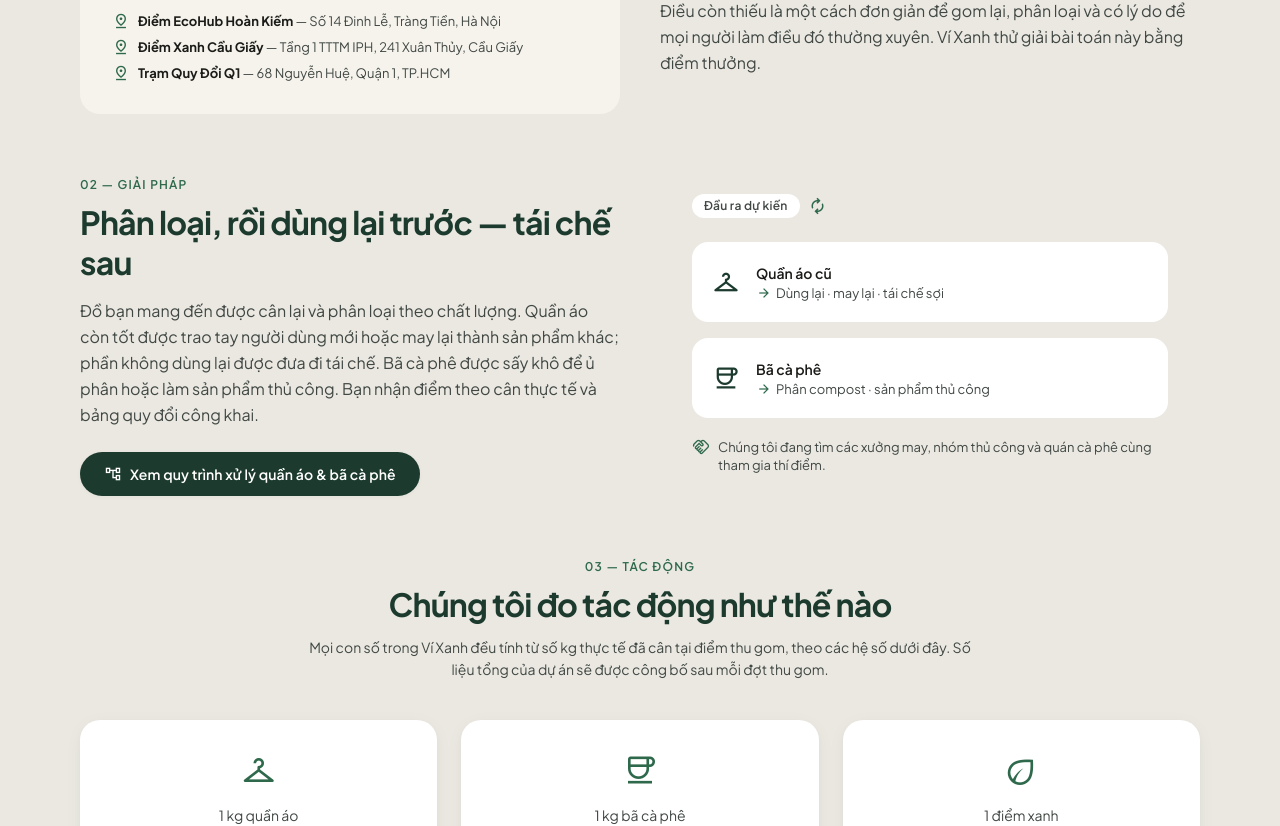
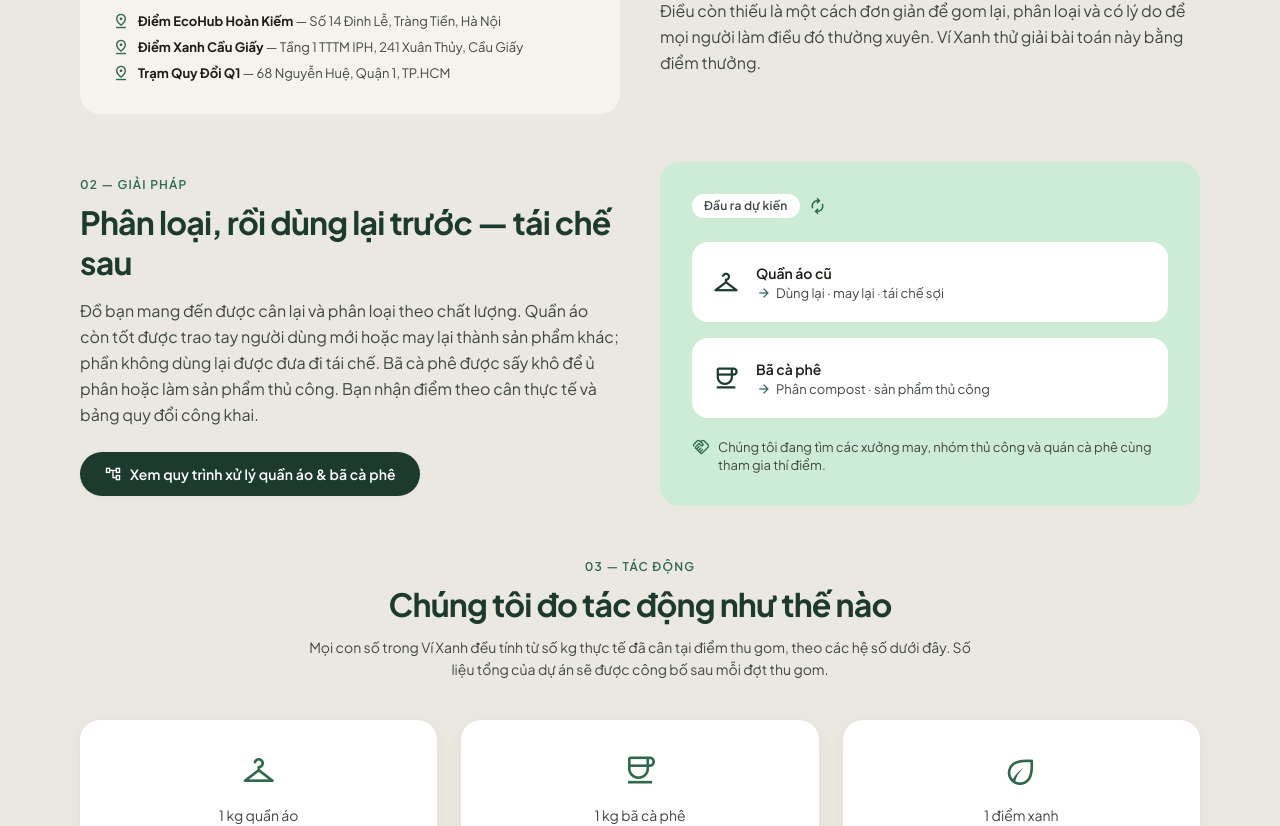
Before and after one commit to nguyenthevietk76-hub/vi-xanh-app, a React (Vite) app: page /du-an in a window 1280 px wide. Shown: the part 1194-2020 px from the top of the page. Built offline with nearby package versions, Linux system fonts and the light colour scheme; no server answers.

Commit message:
Cap nhat giao dien: App, ProcessModal, ProductCard, PurchaseModal, UserMenu, Checkout, ProductDetail, CSS va Tailwind config

```diff
--- a/src/App.jsx
+++ b/src/App.jsx
@@ -80,7 +80,7 @@
             <div className="min-h-screen flex flex-col bg-surface-container-high font-sans text-body-md text-on-surface antialiased">
               <ScrollToTop />
               <TopNav />
-              <main className="flex-1 pt-20 pb-28 md:pb-0">
+              <main className="flex-1 pt-20 pb-28 md:pb-0 overflow-x-clip">
                 <ErrorBoundary>
                   <AnimatedRoutes />
                 </ErrorBoundary>
--- a/src/components/ProductCard.jsx
+++ b/src/components/ProductCard.jsx
@@ -102,7 +102,7 @@
             <div className="flex items-center justify-between gap-1 text-body-sm text-secondary mb-2">
               {maxDiscountVND > 0 && <span>Dùng điểm giảm đến {maxDiscountVND.toLocaleString('vi-VN')}đ</span>}
               {bonusPoints > 0 && (
-                <span className="text-[11px] font-semibold text-leaf-green bg-primary-container/80 px-1.5 py-0.5 rounded shrink-0">
+                <span className="text-[11px] font-semibold text-leaf-green bg-eco-tint/80 px-1.5 py-0.5 rounded shrink-0">
                   +{bonusPoints} điểm
                 </span>
               )}
--- a/src/components/UserMenu.jsx
+++ b/src/components/UserMenu.jsx
@@ -113,7 +113,7 @@
                     key={n.id}
                     onClick={() => handleNotifClick(n)}
                     className={`px-4 py-3 cursor-pointer transition-colors hover:bg-surface-container-low flex items-start gap-3 ${
-                      !n.readAt ? 'bg-primary-container/15' : ''
+                      !n.readAt ? 'bg-eco-tint/40' : ''
                     }`}
                   >
                     <span className="material-symbols-outlined text-primary text-[20px] mt-0.5 shrink-0">
--- a/src/index.css
+++ b/src/index.css
@@ -220,6 +220,10 @@
    UTILITIES
    ══════════════════════════════════════════ */
 @layer utilities {
+  /* Ẩn thanh cuộn nhưng vẫn cuộn được (dải tab, danh mục trượt ngang) */
+  .no-scrollbar { -ms-overflow-style: none; scrollbar-width: none; }
+  .no-scrollbar::-webkit-scrollbar { display: none; }
+
   .text-balance {
     text-wrap: balance;
   }
--- a/src/pages/Checkout.jsx
+++ b/src/pages/Checkout.jsx
@@ -179,7 +179,7 @@
                 <button
                   type="button"
                   onClick={() => { navigator.clipboard?.writeText(result.orderCode); setCopied(true); setTimeout(() => setCopied(false), 2000); }}
-                  className="flex items-center gap-1 font-bold text-primary bg-primary-container/40 px-2.5 py-1 rounded-nested"
+                  className="flex items-center gap-1 font-bold text-primary bg-eco-tint/40 px-2.5 py-1 rounded-nested"
                 >
                   {result.orderCode}
                   <span className="material-symbols-outlined text-[16px]">{copied ? 'check' : 'content_copy'}</span>
@@ -304,7 +304,7 @@
                   type="button"
                   onClick={() => setPaymentMethod(pm.id)}
                   className={`w-full flex items-center gap-space-sm p-space-md rounded-nested border text-left transition-colors ${
-                    paymentMethod === pm.id ? 'border-primary bg-primary-container/40 text-primary font-semibold' : 'border-outline-variant/60 hover:border-outline'
+                    paymentMethod === pm.id ? 'border-primary bg-eco-tint/40 text-primary font-semibold' : 'border-outline-variant/60 hover:border-outline'
                   }`}
                 >
                   <span className="material-symbols-outlined text-[20px]">{pm.icon}</span>
--- a/tailwind.config.js
+++ b/tailwind.config.js
@@ -1,60 +1,69 @@
 /** @type {import('tailwindcss').Config} */
+
+// Màu theme lấy từ biến CSS. Bọc bằng color-mix để các class có độ mờ (vd bg-primary/60,
+// bg-surface-container-lowest/95) được Tailwind sinh ra — nếu chỉ ghi 'var(--x)' thì các class này bị bỏ qua.
+const themeVar = (name) => `color-mix(in srgb, var(${name}) calc(<alpha-value> * 100%), transparent)`;
+
 export default {
   content: ['./index.html', './src/**/*.{js,ts,jsx,tsx}'],
   theme: {
     extend: {
       colors: {
         /* ── Surface & Background ── */
-        surface: 'var(--color-surface)',
-        'surface-dim': 'var(--color-surface-dim)',
-        'surface-bright': 'var(--color-surface-bright)',
-        'surface-container-lowest': 'var(--color-surface-container-lowest)',
-        'surface-container-low': 'var(--color-surface-container-low)',
-        'surface-container': 'var(--color-surface-container)',
-        'surface-container-high': 'var(--color-surface-container-high)',
-        'surface-container-highest': 'var(--color-surface-container-highest)',
-        'on-surface': 'var(--color-on-surface)',
-        'on-surface-variant': 'var(--color-on-surface-variant)',
-        'inverse-surface': 'var(--color-inverse-surface)',
-        'inverse-on-surface': 'var(--color-inverse-on-surface)',
-        outline: 'var(--color-outline)',
-        'outline-variant': 'var(--color-outline-variant)',
-        'surface-tint': 'var(--color-surface-tint)',
-        background: 'var(--color-background)',
-        'on-background': 'var(--color-on-background)',
+        surface: themeVar('--color-surface'),
+        'surface-dim': themeVar('--color-surface-dim'),
+        'surface-bright': themeVar('--color-surface-bright'),
+        'surface-container-lowest': themeVar('--color-surface-container-lowest'),
+        'surface-container-low': themeVar('--color-surface-container-low'),
+        'surface-container': themeVar('--color-surface-container'),
+        'surface-container-high': themeVar('--color-surface-container-high'),
+        'surface-container-highest': themeVar('--color-surface-container-highest'),
+        'on-surface': themeVar('--color-on-surface'),
+        'on-surface-variant': themeVar('--color-on-surface-variant'),
+        'inverse-surface': themeVar('--color-inverse-surface'),
+        'inverse-on-surface': themeVar('--color-inverse-on-surface'),
+        outline: themeVar('--color-outline'),
+        'outline-variant': themeVar('--color-outline-variant'),
+        'surface-tint': themeVar('--color-surface-tint'),
+        background: themeVar('--color-background'),
+        'on-background': themeVar('--color-on-background'),
 
         /* ── Brand ── */
-        primary: 'var(--color-primary)',
-        'on-primary': 'var(--color-on-primary)',
-        'primary-container': 'var(--color-primary-container)',
-        'on-primary-container': 'var(--color-on-primary-container)',
-        'inverse-primary': 'var(--color-inverse-primary)',
-        secondary: 'var(--color-secondary)',
-        'on-secondary': 'var(--color-on-secondary)',
-        'secondary-container': 'var(--color-secondary-container)',
-        'on-secondary-container': 'var(--color-on-secondary-container)',
-        'secondary-fixed': 'var(--color-secondary-fixed)',
-        'secondary-fixed-dim': 'var(--color-secondary-fixed-dim)',
-        'on-secondary-fixed': 'var(--color-on-secondary-fixed)',
-        'on-secondary-fixed-variant': 'var(--color-on-secondary-fixed-variant)',
-        tertiary: 'var(--color-tertiary)',
-        'on-tertiary': 'var(--color-on-tertiary)',
-        'tertiary-container': 'var(--color-tertiary-container)',
-        'on-tertiary-container': 'var(--color-on-tertiary-container)',
-        'tertiary-fixed': 'var(--color-tertiary-fixed)',
-        'primary-fixed': 'var(--color-primary-fixed)',
-        'primary-fixed-dim': 'var(--color-primary-fixed-dim)',
+        primary: themeVar('--color-primary'),
+        'on-primary': themeVar('--color-on-primary'),
+        'primary-container': themeVar('--color-primary-container'),
+        'on-primary-container': themeVar('--color-on-primary-container'),
+        'inverse-primary': themeVar('--color-inverse-primary'),
+        secondary: themeVar('--color-secondary'),
+        'on-secondary': themeVar('--color-on-secondary'),
+        'secondary-container': themeVar('--color-secondary-container'),
+        'on-secondary-container': themeVar('--color-on-secondary-container'),
+        'secondary-fixed': themeVar('--color-secondary-fixed'),
+        'secondary-fixed-dim': themeVar('--color-secondary-fixed-dim'),
+        'on-secondary-fixed': themeVar('--color-on-secondary-fixed'),
+        'on-secondary-fixed-variant': themeVar('--color-on-secondary-fixed-variant'),
+        tertiary: themeVar('--color-tertiary'),
+        'on-tertiary': themeVar('--color-on-tertiary'),
+        'tertiary-container': themeVar('--color-tertiary-container'),
+        'on-tertiary-container': themeVar('--color-on-tertiary-container'),
+        'tertiary-fixed': themeVar('--color-tertiary-fixed'),
+        'primary-fixed': themeVar('--color-primary-fixed'),
+        'primary-fixed-dim': themeVar('--color-primary-fixed-dim'),
 
         /* ── Status & Accent ── */
-        error: 'var(--color-error)',
-        'on-error': 'var(--color-on-error)',
-        'error-container': 'var(--color-error-container)',
-        'on-error-container': 'var(--color-on-error-container)',
-        'sky-tint': 'var(--color-sky-tint)',
-        'sunlit-ochre': 'var(--color-sunlit-ochre)',
-        'sunlit-ochre-text': 'var(--color-sunlit-ochre-text)',
-        'coral-mist': 'var(--color-coral-mist)',
-        'coral-mist-text': 'var(--color-coral-mist-text)',
+        error: themeVar('--color-error'),
+        'on-error': themeVar('--color-on-error'),
+        'error-container': themeVar('--color-error-container'),
+        'on-error-container': themeVar('--color-on-error-container'),
+        'sky-tint': themeVar('--color-sky-tint'),
+        'sunlit-ochre': themeVar('--color-sunlit-ochre'),
+        'sunlit-ochre-text': themeVar('--color-sunlit-ochre-text'),
+        'coral-mist': themeVar('--color-coral-mist'),
+        'coral-mist-text': themeVar('--color-coral-mist-text'),
+
+        /* ── Xanh nhạt / xanh lá — mã hex trực tiếp để dùng được độ mờ (vd bg-eco-tint/60) ── */
+        'eco-tint': '#DCEEDF',
+        'leaf-green': '#2e694b',
       },
 
       fontFamily: {
```
Also changed, not shown: src/components/ProcessModal.jsx (+147 -70 lines), src/components/PurchaseModal.jsx (+4 -4 lines), src/pages/ProductDetail.jsx (+4 -4 lines).
